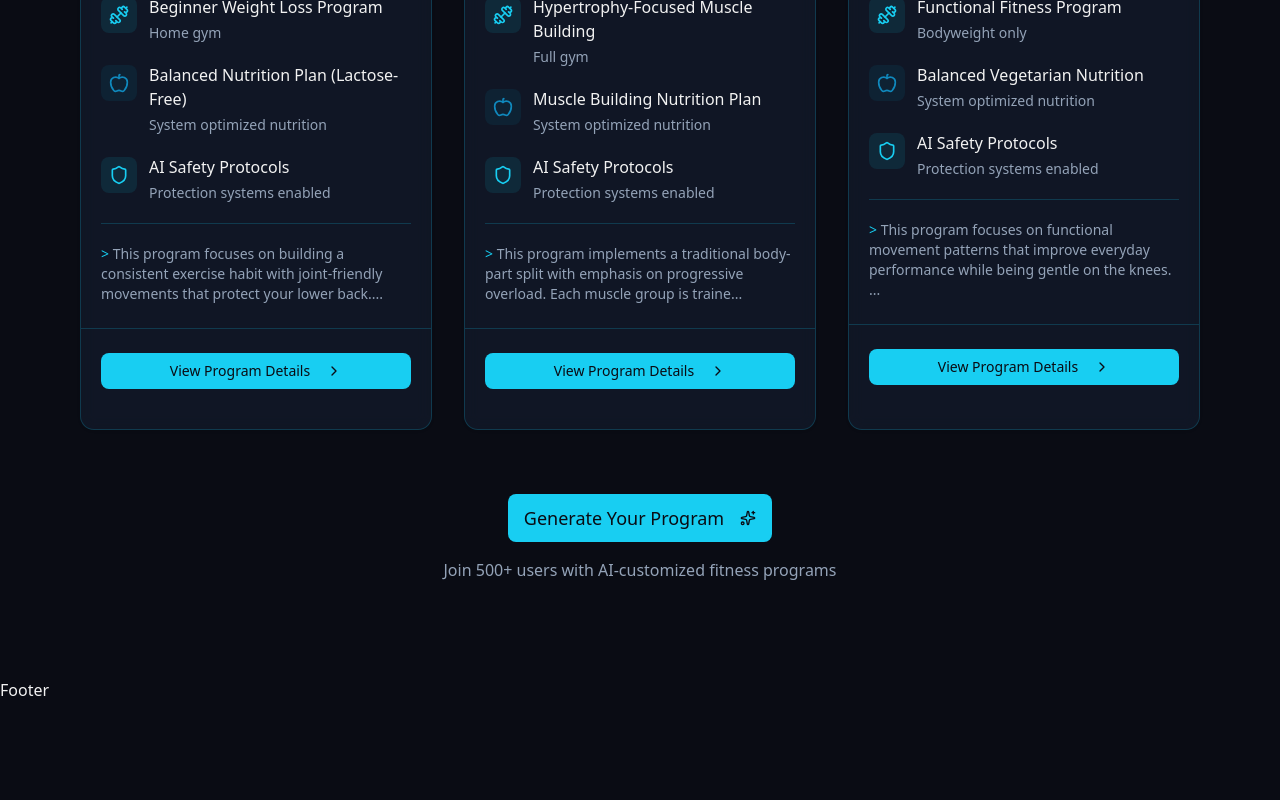
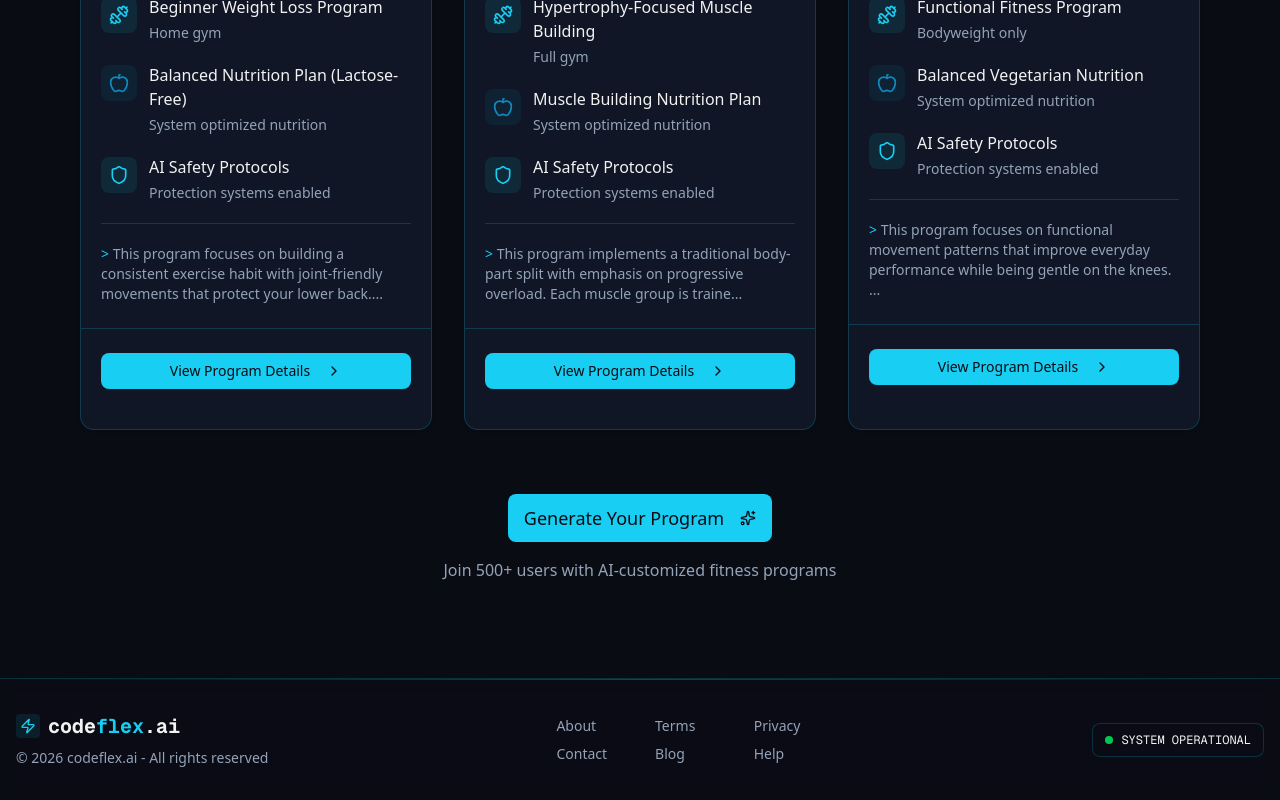
Before and after one commit to HannaRogalska/fitness-trainer, a Next.js app: page / in a window 1280 px wide. Shown: the part 1772-2572 px from the top of the page. Before the commit the page ends 2474 px from the top, so only its background shows below. Built offline with nearby package versions, Linux system fonts and the light colour scheme; no server answers.

Commit message:
added footer

```diff
--- a/src/app/page.tsx
+++ b/src/app/page.tsx
@@ -7,7 +7,7 @@
 const HomePage = () => {
   return (
     <div className="flex flex-col min-h-screen text-foreground overflow-hidden">
-      <section className="relative z-10 py-24 flex-grow">
+      <section className="relative z-10 py-24 grow">
         <div className="container mx-auto px-4">
           <div className="grid grid-cols-1 lg:grid-cols-12 gap-8 items-center relative">
             {/* CORNER DECARATION */}
@@ -32,7 +32,7 @@
               </h1>
 
               {/* SEPERATOR LINE */}
-              <div className="h-px w-full bg-gradient-to-r from-primary via-secondary to-primary opacity-50"></div>
+              <div className="h-px w-full bg-linear-to-r from-primary via-secondary to-primary opacity-50"></div>
 
               <p className="text-xl text-muted-foreground w-2/3">
                 Talk to our AI assistant and get personalized diet plans and
--- a/src/components/Footer.tsx
+++ b/src/components/Footer.tsx
@@ -1,7 +1,77 @@
-import React from 'react'
+import { ZapIcon } from "lucide-react";
+import Link from "next/link";
 
 const Footer = () => {
-  return <div>Footer</div>;
-}
+  return (
+    <footer className="border-t border-border bg-background/80 backdrop-blur-sm">
+      {/* Top border glow */}
+      <div className="h-px w-full bg-gradient-to-r from-transparent via-primary/30 to-transparent"></div>
 
-export default Footer
+      <div className="container mx-auto px-4 py-8">
+        <div className="flex flex-col md:flex-row justify-between items-center gap-6">
+          {/* Logo and Copyright */}
+          <div className="flex flex-col items-center md:items-start gap-2">
+            <Link href="/" className="flex items-center gap-2">
+              <div className="p-1 bg-primary/10 rounded">
+                <ZapIcon className="w-4 h-4 text-primary" />
+              </div>
+              <span className="text-xl font-bold font-mono">
+                code<span className="text-primary">flex</span>.ai
+              </span>
+            </Link>
+            <p className="text-sm text-muted-foreground">
+              © {new Date().getFullYear()} codeflex.ai - All rights reserved
+            </p>
+          </div>
+
+          {/* Links */}
+          <div className="grid grid-cols-2 md:grid-cols-3 gap-x-12 gap-y-2 text-sm">
+            <Link
+              href="/about"
+              className="text-muted-foreground hover:text-primary transition-colors"
+            >
+              About
+            </Link>
+            <Link
+              href="/terms"
+              className="text-muted-foreground hover:text-primary transition-colors"
+            >
+              Terms
+            </Link>
+            <Link
+              href="/privacy"
+              className="text-muted-foreground hover:text-primary transition-colors"
+            >
+              Privacy
+            </Link>
+            <Link
+              href="/contact"
+              className="text-muted-foreground hover:text-primary transition-colors"
+            >
+              Contact
+            </Link>
+            <Link
+              href="/blog"
+              className="text-muted-foreground hover:text-primary transition-colors"
+            >
+              Blog
+            </Link>
+            <Link
+              href="/help"
+              className="text-muted-foreground hover:text-primary transition-colors"
+            >
+              Help
+            </Link>
+          </div>
+
+          {/* Status */}
+          <div className="flex items-center gap-2 px-3 py-2 border border-border rounded-md bg-background/50">
+            <div className="w-2 h-2 rounded-full bg-green-500"></div>
+            <span className="text-xs font-mono">SYSTEM OPERATIONAL</span>
+          </div>
+        </div>
+      </div>
+    </footer>
+  );
+};
+export default Footer;
```
